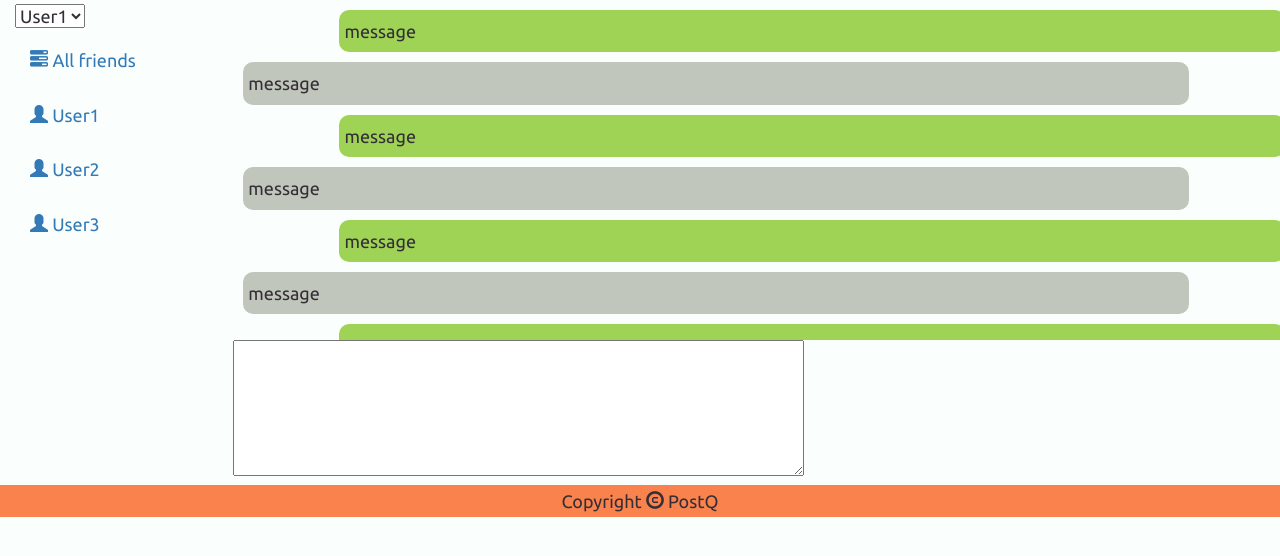
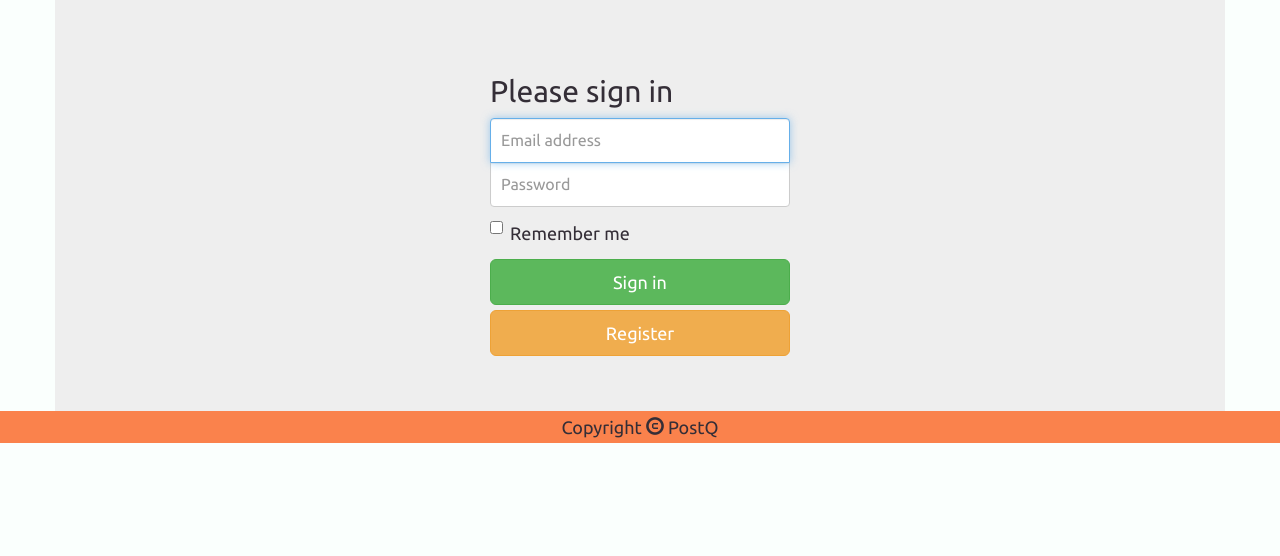
Before and after one commit to markszabo/PostQ, a PHP site: page / in a window 1280 px wide. Shown: the top 556 px of the page. Run offline with PHP 8.4, Linux system fonts and the light colour scheme; some libraries are stand-ins or nearby versions.

Commit message:
Login & Register first apparence

```diff
--- a/index.html
+++ b/index.html
@@ -7,24 +7,46 @@
   <link rel="stylesheet" href="http://maxcdn.bootstrapcdn.com/bootstrap/3.3.6/css/bootstrap.min.css">
   <link rel="stylesheet" href="style.css">
   <link rel="stylesheet" href="http://fonts.googleapis.com/css?family=Ubuntu">
+  <!-- Basic external JS -->
   <script src="https://ajax.googleapis.com/ajax/libs/jquery/1.12.4/jquery.min.js"></script>
   <script src="http://maxcdn.bootstrapcdn.com/bootstrap/3.3.6/js/bootstrap.min.js"></script>
+  <!-- Additional external JS -->
   <script src="http://cdnjs.cloudflare.com/ajax/libs/jquery-scrollTo/2.1.0/jquery.scrollTo.min.js"></script>
+  <script src="https://raw.githubusercontent.com/ricmoo/scrypt-js/master/scrypt.js" type="text/javascript"></script>
+    <!-- Dependencies of scrypt-->
+      <script src="https://raw.githubusercontent.com/ricmoo/scrypt-js/master/thirdparty/setImmediate.js" type="text/javascript"></script>
+      <script src="https://raw.githubusercontent.com/ricmoo/scrypt-js/master/thirdparty/buffer.js" type="text/javascript"></script>
+      <script src="https://raw.githubusercontent.com/ricmoo/scrypt-js/master/thirdparty/unorm.js" type="text/javascript"></script>
+  <!-- Custom JS -->
   <script src="postq.js"></script>
+  <script src="signin.js"></script>
 </head>
 <body onload="pageLoaded()">
+
+ <div id="signin" class="container">
+  <div class="form-signin">
+    <h2 class="form-signin-heading">Please sign in</h2>
+    <label for="inputEmail" class="sr-only">Email address</label>
+    <input type="email" id="inputEmail" class="form-control" placeholder="Email address" required autofocus>
+    <label for="inputPassword" class="sr-only">Password</label>
+    <input type="password" id="inputPassword" class="form-control" placeholder="Password" required>
+    <div class="checkbox">
+      <label>
+        <input type="checkbox" value="remember-me"> Remember me
+      </label>
+    </div>
+    <button class="btn btn-lg btn-success btn-block" onclick="signin()">Sign in</button>
+    <button class="btn btn-lg btn-warning btn-block" onclick="register()">Register</button>
+  </div>
+ </div> <!-- /container -->
+
+
+ <div id="main">
   <div class="row">
     <div class="col-sm-2">
       <div class="container-fluid">
         <nav>
           <ul class="nav nav-pills nav-stacked">
-            <li>
-              <select id="user">
-                <option value="user1">User1</option>
-                <option value="user2">User2</option>
-                <option value="user3">User3</option>
-              </select>
-            </li>
             <li><a href="#friends"><span class="glyphicon glyphicon-tasks"></span> All friends</a></li>
             <li><a href="#user1"><span class="glyphicon glyphicon-user"></span> User1</a></li>
             <li><a href="#user2"><span class="glyphicon glyphicon-user"></span> User2</a></li>
@@ -52,6 +74,7 @@
       </div>
     </div>
   </div>
+ </div> <!-- #main -->
   <footer class="container-fluid text-center">
     <center>Copyright <span class="glyphicon glyphicon-copyright-mark"></span> PostQ</center>
   </footer>
--- /dev/null
+++ b/signin.js
@@ -0,0 +1,52 @@
+var N = 1024, r = 8, p = 1;
+var dkLen = 32;
+
+var inputEmail;
+var inputPassword;
+var inputSalt;
+var password;
+var salt;
+
+function prepareInput() {
+  inputEmail = $('#inputEmail').val();
+  inputPassword = $('#inputPassword').val();
+  inputSalt = inputEmail + "someRandomsrzujhnfgbdf";
+  password = new buffer.SlowBuffer(inputPassword.normalize('NFKC'));
+  salt = new buffer.SlowBuffer(inputSalt.normalize('NFKC'));
+}
+
+function signin() {
+  prepareInput();
+  scrypt(password, salt, N, r, p, dkLen, function(error, progress, key) {
+    if (error) {
+      console.log("Error: " + error);
+    } else if (key) {
+      console.log("Found: " + key);
+      $('#signin').hide();
+      $('#main').show();
+    } else {
+      // update UI with progress complete
+      updateInterface(progress);
+    }
+  });
+}
+
+function register() {
+  prepareInput();
+  scrypt(password, salt, N, r, p, dkLen, function(error, progress, key) {
+    if (error) {
+      console.log("Error: " + error);
+    } else if (key) {
+      console.log("Found: " + key);
+      $('#signin').hide();
+      $('#main').show();
+    } else {
+      // update UI with progress complete
+      updateInterface(progress);
+    }
+  });
+}
+
+function updateInterface(progress) {
+  console.log("Progress: " + progress);
+}
--- a/style.css
+++ b/style.css
@@ -3,6 +3,54 @@ body {
   line-height: 1.8;
   background: #FAFFFD;
   color: #342E37;
+}
+
+/* BEGIN signin form*/
+#signin {
+  padding-top: 40px;
+  padding-bottom: 40px;
+  background-color: #eee;
+}
+
+.form-signin {
+  max-width: 330px;
+  padding: 15px;
+  margin: 0 auto;
+}
+.form-signin .form-signin-heading,
+.form-signin .checkbox {
+  margin-bottom: 10px;
+}
+.form-signin .checkbox {
+  font-weight: normal;
+}
+.form-signin .form-control {
+  position: relative;
+  height: auto;
+  -webkit-box-sizing: border-box;
+     -moz-box-sizing: border-box;
+          box-sizing: border-box;
+  padding: 10px;
+  font-size: 16px;
+}
+.form-signin .form-control:focus {
+  z-index: 2;
+}
+.form-signin input[type="email"] {
+  margin-bottom: -1px;
+  border-bottom-right-radius: 0;
+  border-bottom-left-radius: 0;
+}
+.form-signin input[type="password"] {
+  margin-bottom: 10px;
+  border-top-left-radius: 0;
+  border-top-right-radius: 0;
+}
+
+/*END signin form */
+
+#main {
+  display:none;
 }
 
 p {
```
Also changed, not shown: README.md.
